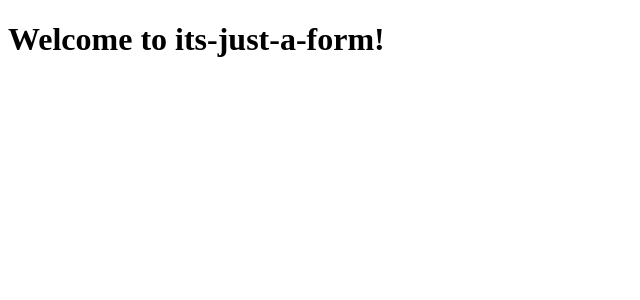
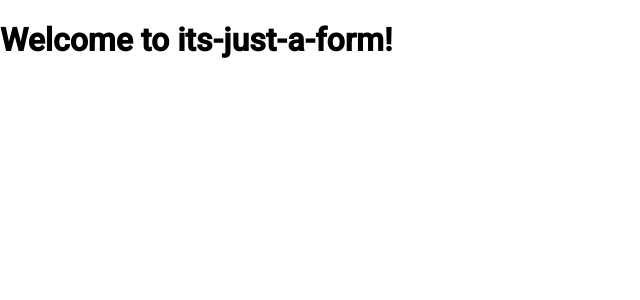
Before and after one commit to bcfoster/its-just-a-form, an Angular app: page / in a window 1280 px wide. Shown: the top 300 px of the page, without its empty margins (0-640 px from the left). Built offline with nearby package versions, Linux system fonts and the light colour scheme.

Commit message:
install angular material
ng add @angular/material

```diff
--- a/angular.json
+++ b/angular.json
@@ -48,7 +48,10 @@
                 "input": "public"
               }
             ],
-            "styles": ["src/styles.css"]
+            "styles": [
+              "@angular/material/prebuilt-themes/azure-blue.css",
+              "src/styles.css"
+            ]
           },
           "configurations": {
             "production": {
--- a/package.json
+++ b/package.json
@@ -10,10 +10,12 @@
   },
   "private": true,
   "dependencies": {
+    "@angular/cdk": "^20.1.0",
     "@angular/common": "^20.0.0",
     "@angular/compiler": "^20.0.0",
     "@angular/core": "^20.0.0",
     "@angular/forms": "^20.0.0",
+    "@angular/material": "^20.1.0",
     "@angular/platform-browser": "^20.0.0",
     "@angular/router": "^20.0.0",
     "rxjs": "~7.8.0",
--- a/src/index.html
+++ b/src/index.html
@@ -5,9 +5,17 @@
     <title>ItsJustAForm</title>
     <base href="/" />
     <meta name="viewport" content="width=device-width, initial-scale=1" />
-    <link rel="icon" type="image/x-icon" href="favicon.ico" />
+    <link rel="icon" type="image/x-icon" href="/favicon.ico" />
+    <link
+      href="https://fonts.googleapis.com/css2?family=Roboto:wght@300;400;500&display=swap"
+      rel="stylesheet"
+    />
+    <link
+      href="https://fonts.googleapis.com/icon?family=Material+Icons"
+      rel="stylesheet"
+    />
   </head>
-  <body>
+  <body class="mat-typography">
     <app-root></app-root>
   </body>
 </html>
--- a/src/styles.css
+++ b/src/styles.css
@@ -1 +1,4 @@
 /* You can add global styles to this file, and also import other style files */
+
+html, body { height: 100%; }
+body { margin: 0; font-family: Roboto, "Helvetica Neue", sans-serif; }
```
Also changed, not shown: 1 other file (tests, documents, lock files or other folders).
